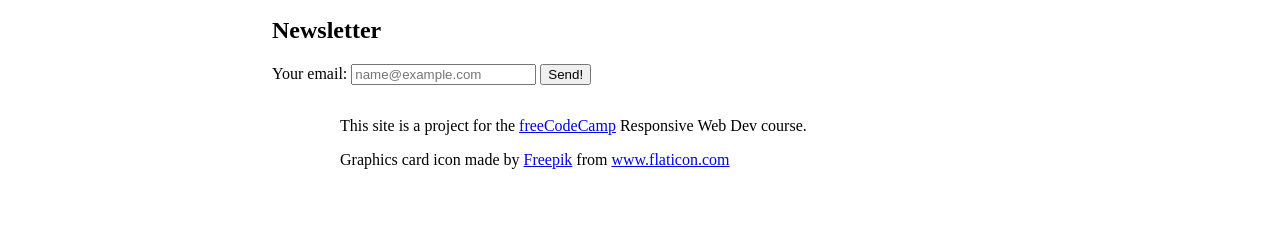
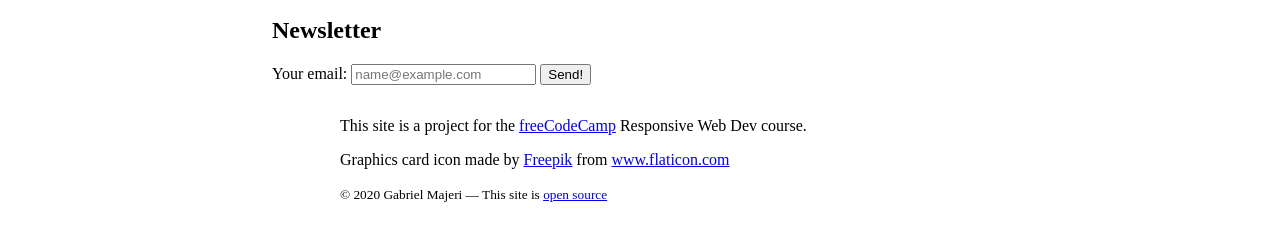
Before and after one commit to GabrielMajeri/fcc-product-landing-page, a plain HTML site: page index.html in a window 1280 px wide. Shown: the part 669-904 px from the top of the page. Before the commit the page ends 870 px from the top, so only its background shows below. Drawn offline with Linux system fonts and the light colour scheme.

Commit message:
Add link to repo on web page

```diff
--- a/index.html
+++ b/index.html
@@ -79,6 +79,16 @@
         <a href="https://www.flaticon.com/authors/freepik">Freepik</a> from
         <a href="http://www.flaticon.com/">www.flaticon.com</a>
       </p>
+      <p>
+        <small
+          >© 2020 Gabriel Majeri &mdash; This site is
+          <a
+            href="https://github.com/GabrielMajeri/fcc-product-landing-page"
+            target="_blank"
+            >open source</a
+          ></small
+        >
+      </p>
     </footer>
   </body>
 </html>
```
